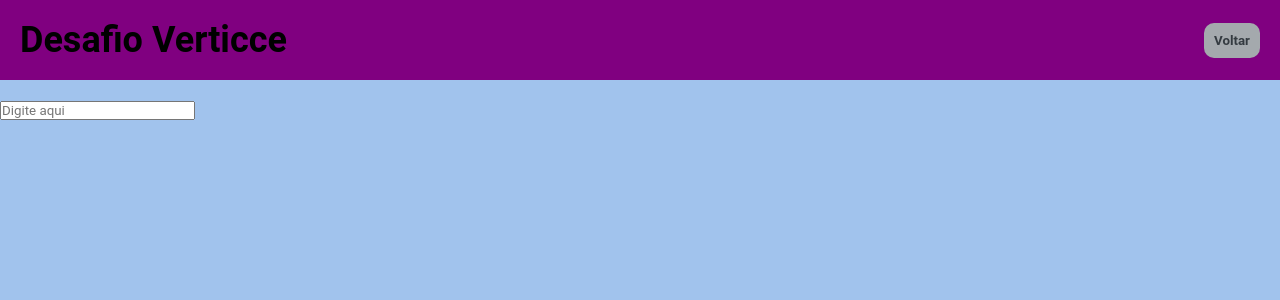
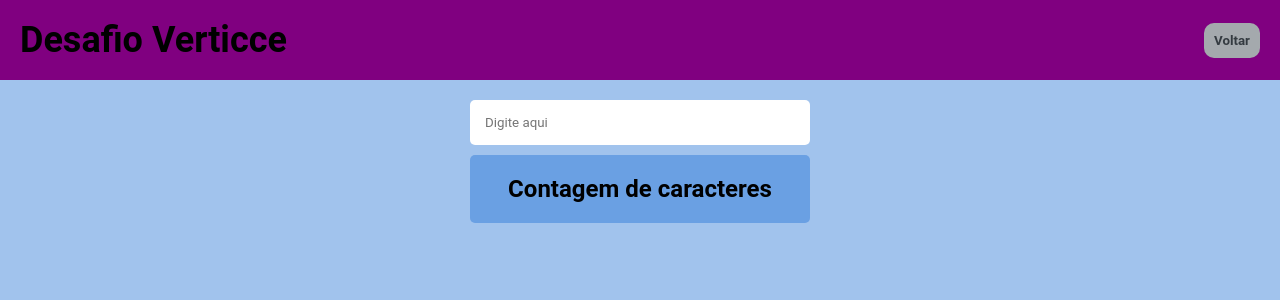
Before and after one commit to luccasqueiroz7/verttice-desafio-junior, a React (Create React App) app: page /desafio/1 in a window 1280 px wide. Shown: the top 300 px of the page. Built offline with nearby package versions, Linux system fonts and the light colour scheme.

Commit message:
feat/ estilização do desafio 1 pronta

```diff
--- a/src/pages/ChallengerOne/index.jsx
+++ b/src/pages/ChallengerOne/index.jsx
@@ -1,5 +1,6 @@
 import { useState } from "react";
 import { Header } from "../../components/Header";
+import { ChallengerOneSection } from "./style";
 
 export const ChallengerOne = () => {
   const [characters, setCharacters] = useState({});
@@ -19,7 +20,7 @@ export const ChallengerOne = () => {
   return (
     <>
       <Header />
-      <section>
+      <ChallengerOneSection>
         <form>
           <input
             type="text"
@@ -27,17 +28,17 @@ export const ChallengerOne = () => {
             onChange={(event) => charactersCounter(event.target.value)}
           />
         </form>
-        {Object.entries(characters).map((elem, index) => (
-          <ul key={index}>
-            <li>
-              <p>{elem[0]}</p>
+        <ul>
+          <h2>Contagem de caracteres</h2>
+          {Object.entries(characters).map((elem, index) => (
+            <li key={index}>
+              <p>
+                {elem[0]}: {elem[1]}
+              </p>
             </li>
-            <li>
-              <p>{elem[1]}</p>
-            </li>
-          </ul>
-        ))}
-      </section>
+          ))}
+        </ul>
+      </ChallengerOneSection>
     </>
   );
 };
--- /dev/null
+++ b/src/pages/ChallengerOne/style.js
@@ -0,0 +1,34 @@
+import styled from "styled-components";
+
+export const ChallengerOneSection = styled.section`
+  display: flex;
+  flex-direction: column;
+  align-items: center;
+  gap: 10px;
+
+  > form > input {
+    width: 80vw;
+    max-width: 340px;
+    padding: 15px;
+    border: none;
+    border-radius: 5px;
+  }
+
+  > ul {
+    width: 80vw;
+    max-width: 340px;
+    background-color: var(--blue-3);
+    padding: 20px;
+    border-radius: 5px;
+    display: flex;
+    justify-content: center;
+    gap: 10px;
+    flex-wrap: wrap;
+
+    > li {
+      background-color: var(--blue-1);
+      padding: 10px;
+      border-radius: 5px;
+    }
+  }
+`;
```
